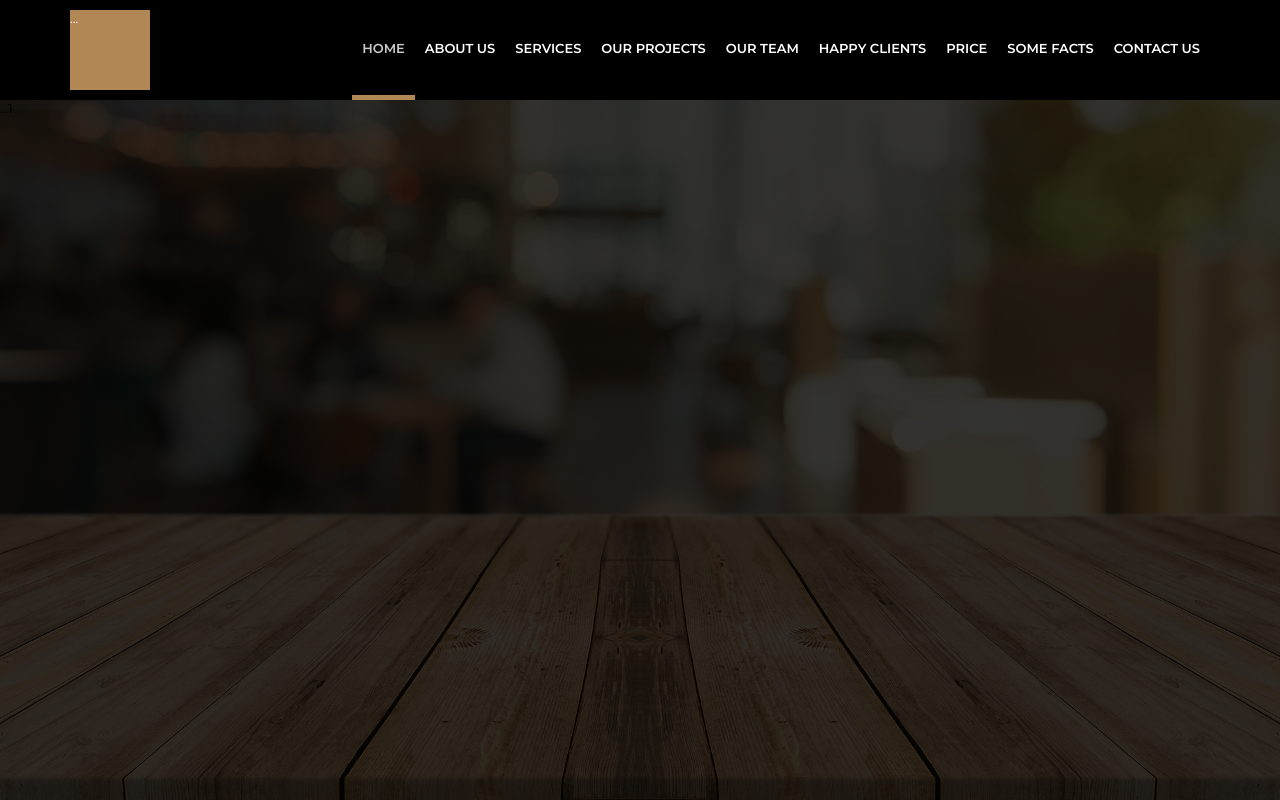
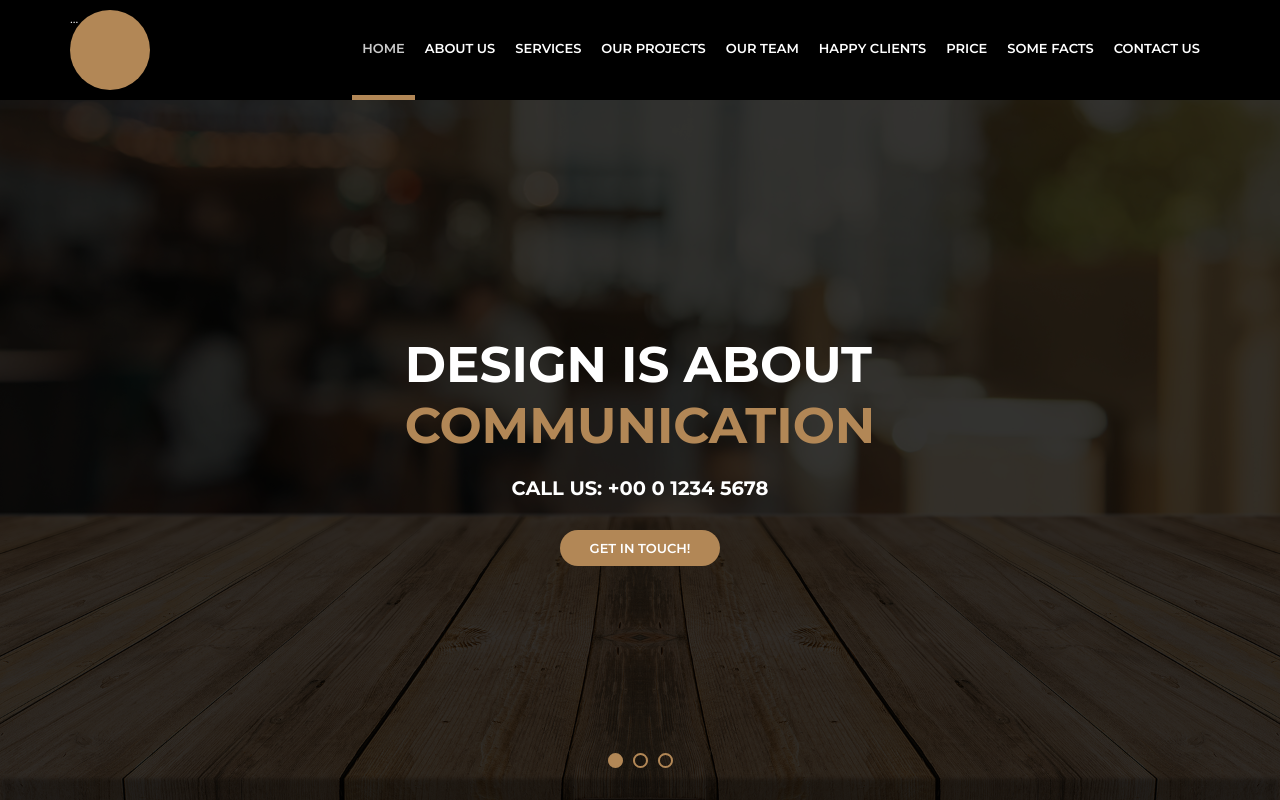
Before and after one commit to jsn-ads/B7WEB-FUNDAMENTOS, a PHP site: page /home.html in a window 1280 px wide. Run offline with PHP 8.4, Linux system fonts and the light colour scheme.

Commit message:
B7WEB FUNDAMENTOS / HTML CSS3 AVANÇADO : PROJETO AWAX - (Slider finalizado)

```diff
--- a/02.HTMLCSS3 AVANÇADO/04-Projeto Awax/assets/css/style.css
+++ b/02.HTMLCSS3 AVANÇADO/04-Projeto Awax/assets/css/style.css
@@ -2,6 +2,11 @@
     margin: 0;
     padding: 0;
     box-sizing: border-box;
+}
+
+:root{
+    --brown: #b28756;
+    --white: #fff;
 }
 
 body{
@@ -31,6 +36,7 @@ header{
 .logo-img{
     width: 80px;
     height: 80px;
+    border-radius: 40px;
     background-color: #b28756;
 }
 
@@ -91,3 +97,64 @@ header{
     display: inline-block;
     background-color: rgba(0, 0, 0, 0.8);
 }
+
+.banner .slide-area{
+    display: flex;
+    flex-direction: column;
+    height: 100%;
+    align-items: center;
+    justify-content: center;
+    color: #FFF;
+}
+
+.banner h1{
+    text-transform: uppercase;
+    font-weight: bold;
+    font-size: 50px;
+}
+
+.banner h1 span{
+    color: var(--brown) ;
+}
+
+.banner h2{
+    text-transform: uppercase;
+    margin-top: 20px;
+}
+
+.banner a {
+    display: block;
+    background-color: var(--brown);
+    color: var(--white);
+    text-transform: uppercase;
+    font-size: 13px;
+    font-weight: 600;
+    text-decoration: none;
+    padding: 10px 30px;
+    margin-top: 30px;
+    border-radius: 20px;
+}
+
+.banner .sliders-pointers{
+    width: 100vw;
+    height: 20px;
+    position: absolute;
+    margin-top: -50px;
+    display: flex;
+    justify-content: center;
+    align-items: center;
+}
+
+.pointer{
+    width: 15px;
+    height: 15px;
+    border: 2px solid var(--brown);
+    border-radius: 8px;
+    margin-left: 5px;
+    margin-right: 5px;
+    cursor: pointer;
+}
+
+.banner .pointer.active{
+    background-color: var(--brown);
+}
--- a/02.HTMLCSS3 AVANÇADO/04-Projeto Awax/home.html
+++ b/02.HTMLCSS3 AVANÇADO/04-Projeto Awax/home.html
@@ -39,15 +39,35 @@
     </header>
     <main>
         <section class="banner">
-            <div class="sliders">
+            <div class="sliders" style="margin-left: 0;">
                 <div class="slide">
-                    ...1
+                    <div class="slide-area">
+                        <h1>
+                            Design is about <br>
+                            <span>Communication</span>
+                        </h1>
+                        <h2>
+                            Call Us: +00 0 1234 5678
+                        </h2>
+                        <a href="http://">Get in touch!</a>
+                    </div>
                 </div>
                 <div class="slide">
                     ...2
                 </div>
                 <div class="slide">
                     ...3
+                </div>
+            </div>
+            <div class="sliders-pointers">
+                <div class="pointer active">
+
+                </div>
+                <div class="pointer">
+
+                </div>
+                <div class="pointer">
+
                 </div>
             </div>
         </section>
```
